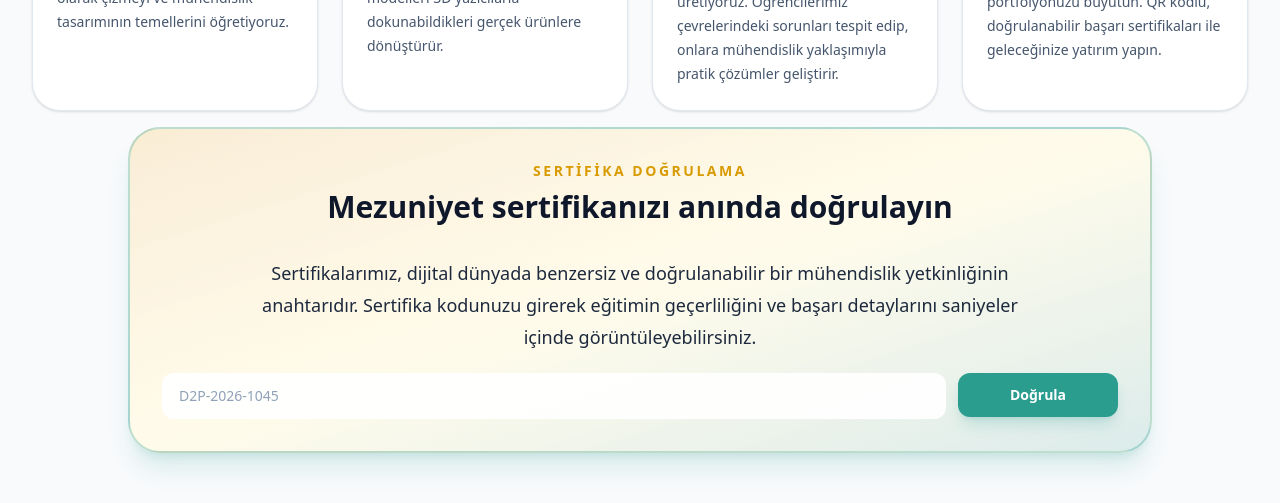
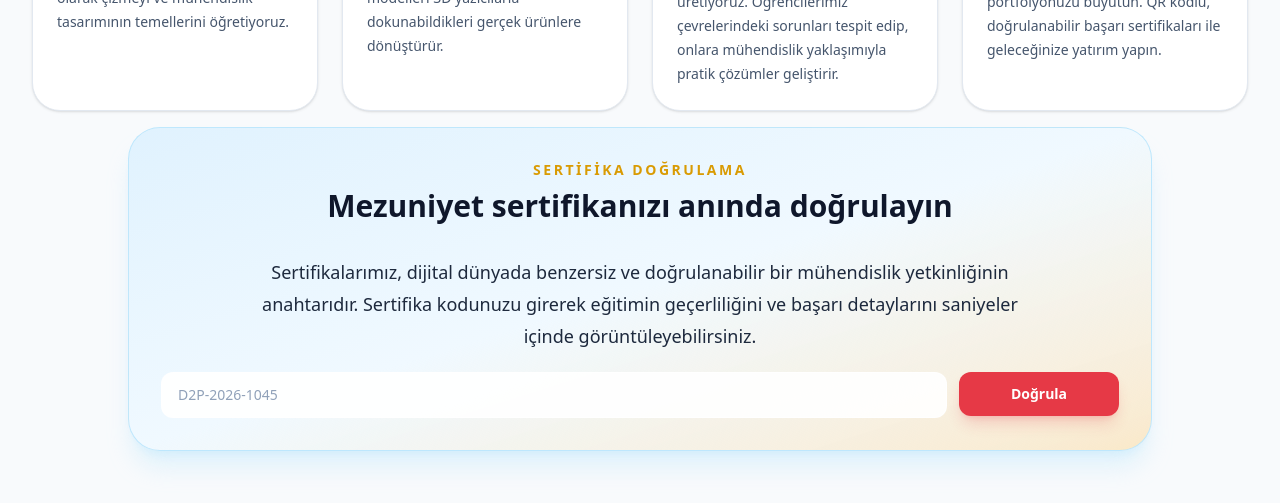
Before and after one commit to Aurotra/d2p-academy, a Next.js app: page / in a window 1280 px wide. Shown: the part 1220-1723 px from the top of the page. Built offline with nearby package versions, Linux system fonts and the light colour scheme; no server answers; the database is empty.

Commit message:
Sertifika kutusu gradientini maviden sarıya güncelle

```diff
--- a/src/presentation/components/home/certificate-verification-bar.tsx
+++ b/src/presentation/components/home/certificate-verification-bar.tsx
@@ -59,7 +59,7 @@ export function CertificateVerificationBar() {
 
   return (
     <section id="certificate" className="relative z-10 -mt-16 px-4 sm:px-6 lg:px-8">
-      <div className="mx-auto max-w-5xl rounded-[2rem] border-2 border-secondary/30 bg-gradient-to-br from-accent/20 via-amber-50 to-secondary/15 p-6 shadow-xl shadow-secondary/15 sm:p-8">
+      <div className="mx-auto max-w-5xl rounded-[2rem] border border-sky-200/90 bg-gradient-to-br from-sky-100 via-sky-50 to-accent/25 p-6 shadow-xl shadow-sky-200/40 sm:p-8">
         <div className="text-center">
           <p className="text-sm font-semibold uppercase tracking-[0.18em] text-accent-dark">
             Sertifika Doğrulama
@@ -91,8 +91,7 @@ export function CertificateVerificationBar() {
           <Button
             type="submit"
             disabled={isLoading}
-            variant="secondary"
-            className="w-full sm:w-auto sm:min-w-40"
+            className="w-full bg-accent text-slate-900 hover:bg-accent-dark hover:shadow-glow-accent sm:w-auto sm:min-w-40"
           >
             {isLoading ? "Doğrulanıyor..." : "Doğrula"}
           </Button>
```
